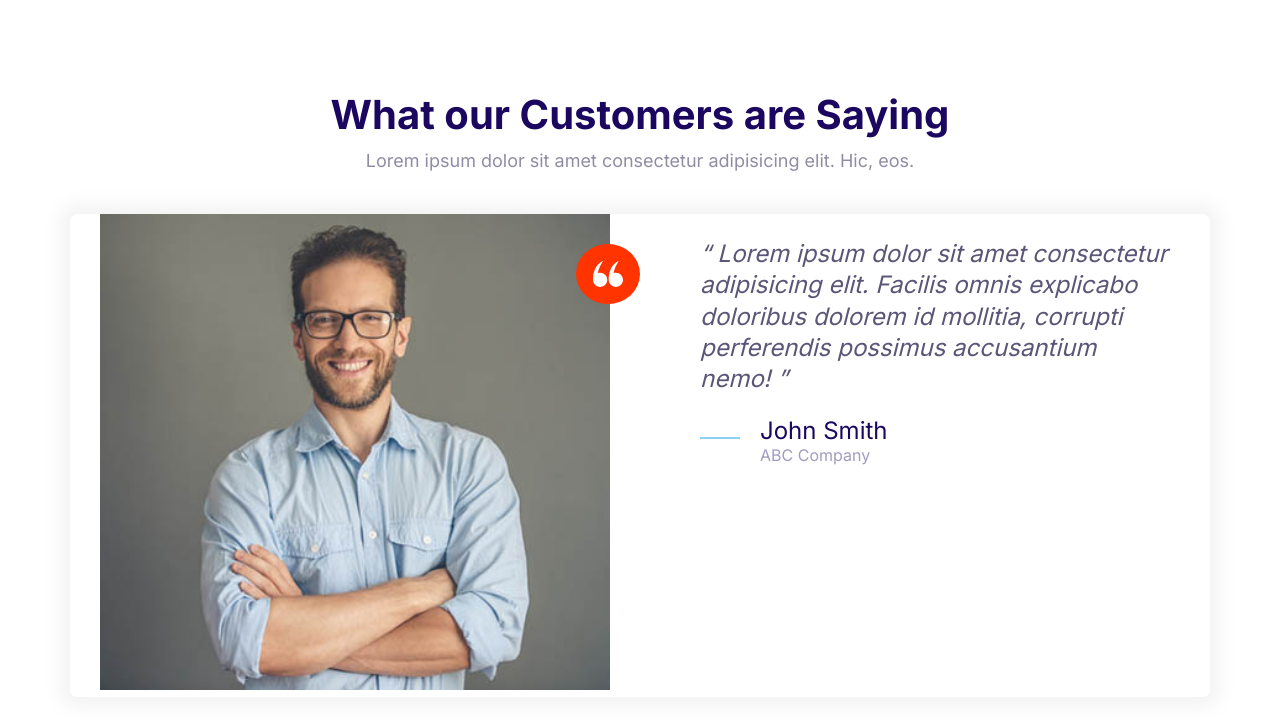
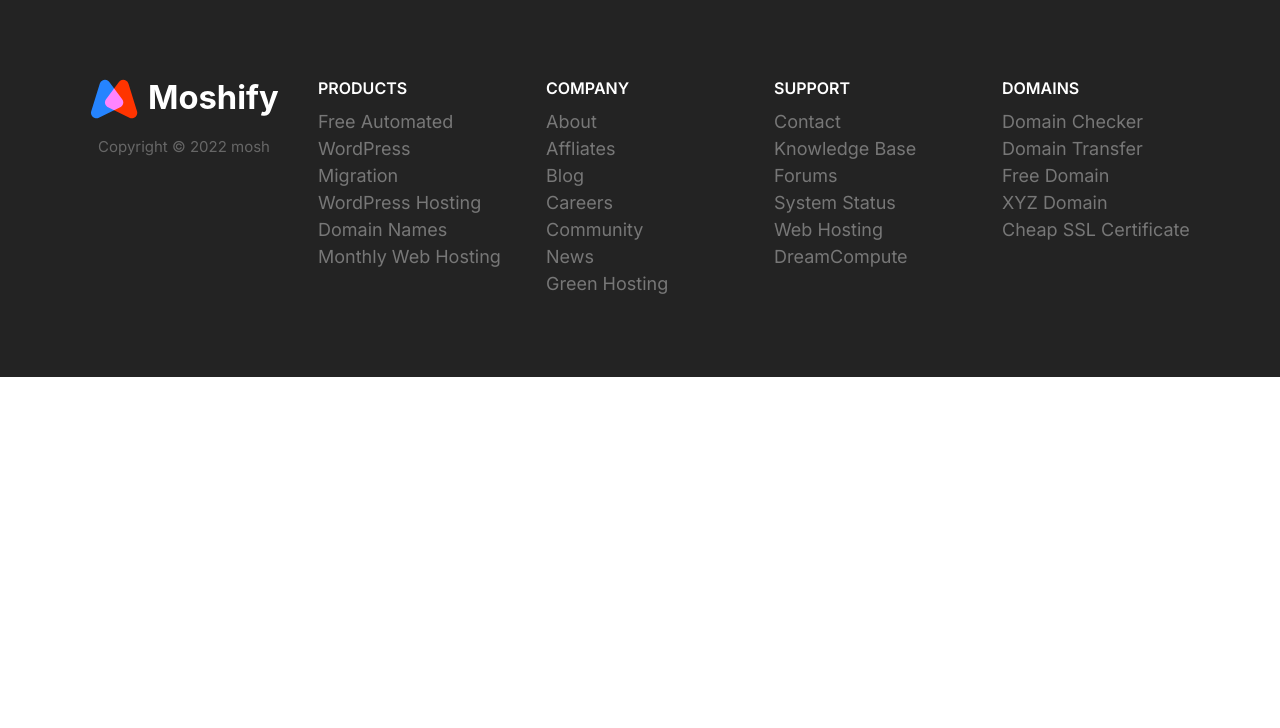
Before and after one commit to dan-jon32/moshify, a plain HTML site: page index.html in a window 1280 px wide. Drawn offline with Linux system fonts and the light colour scheme.

Commit message:
Build footer block component

```diff
--- a/css/styles.css
+++ b/css/styles.css
@@ -809,3 +809,79 @@
   width: auto;
   max-width: 700px;
 }
+
+/* Footer */
+.footer {
+  background: #232323;
+}
+
+.footer a {
+  color: #777;
+  transition: color 0.3s;
+}
+
+.footer a:hover {
+  color: #fff;
+}
+
+.footer__section {
+  padding: 2rem;
+  border-bottom: 1px solid #393939;
+}
+
+.footer__section .list {
+  margin: 0;
+}
+
+.footer__heading {
+  text-transform: uppercase;
+  font-weight: 600;
+}
+
+.footer__brand {
+  margin-top: 5rem;
+  text-align: center;
+}
+
+.footer__brand img {
+  /* TODO: Consider refactoring this and applying it to all images*/
+  width: 100%;
+  max-width: 230px;
+}
+
+.footer__copyright {
+  font-size: 2.1rem;
+  color: #fff;
+  opacity: 0.3;
+}
+
+@media screen and (min-width: 768px) {
+  .footer__sections {
+    grid-template-columns: repeat(auto-fit, minmax(10rem, 1fr));
+  }
+
+  .footer .collapsible__chevron {
+    display: none;
+  }
+  .footer .collapsible__content {
+    opacity: 1;
+    max-height: 100%;
+  }
+
+  .footer__brand {
+    order: -1;
+    margin-top: 1rem;
+  }
+
+  .footer__copyright {
+    font-size: 1.5rem;
+  }
+
+  .footer__section {
+    border: 0;
+  }
+
+  .footer__heading {
+    font-size: 1.6rem;
+  }
+}
--- a/index.html
+++ b/index.html
@@ -15,51 +15,84 @@
     />
   </head>
   <body>
-    <section class="block">
-      <header class="block__header">
-        <h2>What our Customers are Saying</h2>
-        <p>
-          Lorem ipsum dolor sit amet consectetur adipisicing elit. Hic, eos.
-        </p>
-      </header>
-      <div class="container">
-        <div class="card testimonial">
-          <div class="grid grid--1x2">
-            <div class="testimonial__image">
-              <img
-                src="./images/testimonial.jpg"
-                alt="A happy, smiling customer"
-              />
-              <span class="icon-container icon-container--accent">
-                <svg class="icon icon--white icon--small">
-                  <use xlink:href="./images/sprite.svg#quotes"></use>
-                </svg>
-              </span>
-            </div>
-            <blockquote class="quote">
-              <p class="quote__text">
-                Lorem ipsum dolor sit amet consectetur adipisicing elit. Facilis
-                omnis explicabo doloribus dolorem id mollitia, corrupti
-                perferendis possimus accusantium nemo!
-              </p>
-              <footer>
-                <div class="media">
-                  <div class="media__image">
-                    <svg class="icon icon--primary quote__line">
-                      <use xlink:href="./images/sprite.svg#line"></use>
-                    </svg>
-                  </div>
-                  <div class="media__body">
-                    <h3 class="media__title quote__author">John Smith</h3>
-                    <p class="quote__organisation">ABC Company</p>
-                  </div>
-                </div>
-              </footer>
-            </blockquote>
+    <footer class="block block--dark footer">
+      <div class="container grid footer__sections">
+        <section class="collapsible collapsible--expanded footer__section">
+          <header class="collapsible__header">
+            <h2 class="collapsible__heading footer__heading">products</h2>
+            <svg class="icon icon--primary collapsible__chevron">
+              <use xlink:href="./images/sprite.svg#line"></use>
+            </svg>
+          </header>
+          <div class="collapsible__content">
+            <ul class="list">
+              <li><a href="">Free Automated WordPress</a></li>
+              <li><a href="">Migration</a></li>
+              <li><a href="">WordPress Hosting</a></li>
+              <li><a href="">Domain Names</a></li>
+              <li><a href="">Monthly Web Hosting</a></li>
+            </ul>
           </div>
-        </div>
+        </section>
+        <section class="collapsible footer__section">
+          <header class="collapsible__header ">
+            <h2 class="collapsible__heading footer__heading">Company</h2>
+            <svg class="icon icon--primary collapsible__chevron">
+              <use xlink:href="./images/sprite.svg#line"></use>
+            </svg>
+          </header>
+          <div class="collapsible__content">
+            <ul class="list">
+              <li><a href="">About</a></li>
+              <li><a href="">Affliates</a></li>
+              <li><a href="">Blog</a></li>
+              <li><a href="">Careers</a></li>
+              <li><a href="">Community</a></li>
+              <li><a href="">News</a></li>
+              <li><a href="">Green Hosting</a></li>
+            </ul>
+          </div>
+        </section>
+        <section class="collapsible footer__section">
+          <header class="collapsible__header ">
+            <h2 class="collapsible__heading footer__heading">Support</h2>
+            <svg class="icon icon--primary collapsible__chevron">
+              <use xlink:href="./images/sprite.svg#line"></use>
+            </svg>
+          </header>
+          <div class="collapsible__content">
+            <ul class="list">
+              <li><a href="">Contact</a></li>
+              <li><a href="">Knowledge Base</a></li>
+              <li><a href="">Forums</a></li>
+              <li><a href="">System Status</a></li>
+              <li><a href="">Web Hosting</a></li>
+              <li><a href="">DreamCompute</a></li>
+            </ul>
+          </div>
+        </section>
+        <section class="collapsible footer__section">
+          <header class="collapsible__header ">
+            <h2 class="collapsible__heading footer__heading">Domains</h2>
+            <svg class="icon icon--primary collapsible__chevron">
+              <use xlink:href="./images/sprite.svg#line"></use>
+            </svg>
+          </header>
+          <div class="collapsible__content">
+            <ul class="list">
+              <li><a href="">Domain Checker</a></li>
+              <li><a href="">Domain Transfer</a></li>
+              <li><a href="">Free Domain</a></li>
+              <li><a href="">XYZ Domain</a></li>
+              <li><a href="">Cheap SSL Certificate</a></li>
+            </ul>
+          </div>
+        </section>
+        <section class="footer__brand">
+          <img src="images/logo.svg" alt="">
+          <p class=footer__copyright>Copyright © 2022 mosh </p>
+        </section>
       </div>
-    </section>
     <script src="js/main.js"></script>
   </body>
 </html>
```
Also changed, not shown: footer.html (added, +80 -0 lines), images/sprite.svg.
